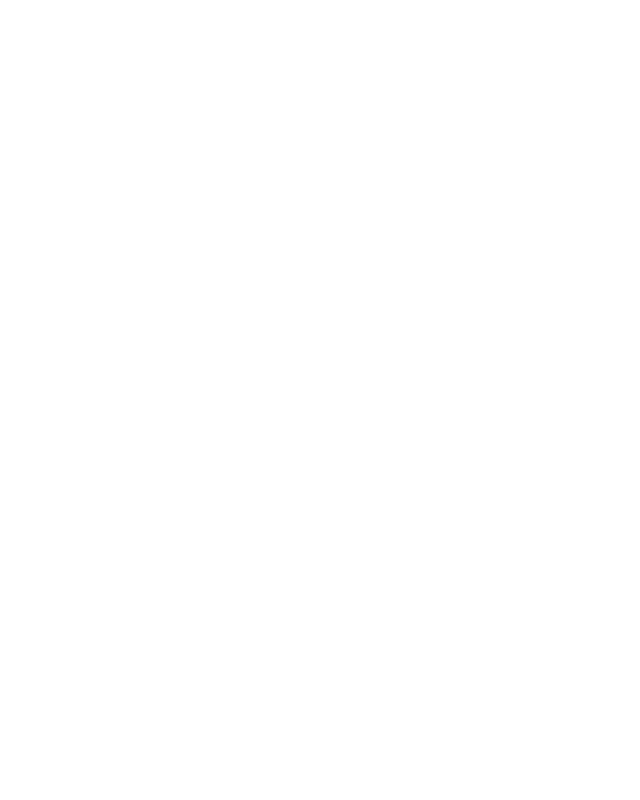
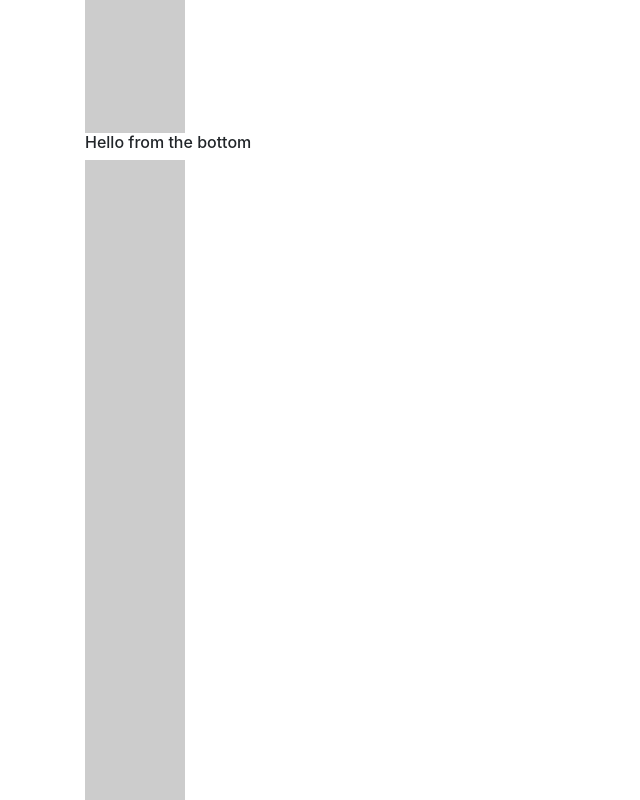
Before and after one commit to eddjimlab/Vue_playground, a Vue app: page /car/1/full in a window 1280 px wide. Shown: the part 1180-1980 px from the top of the page, without its empty margins (0-640 px from the left). Before the commit the page ends 800 px from the top, so only its background shows below. Built offline with nearby package versions, Linux system fonts and the light colour scheme.

Commit message:
hash and scroll example

```diff
--- a/src/pages/CarFull.vue
+++ b/src/pages/CarFull.vue
@@ -2,6 +2,10 @@
   <div>
     <h2>Car Name: {{ $route.query.name }}</h2>
     <h4>Car year: {{ year }}</h4>
+
+    <div class="scroll"></div>
+    <h6 id="scroll">Hello from the bottom</h6>
+    <div class="scroll"></div>
   </div>
 </template>
 
@@ -15,4 +19,10 @@ export default {
 };
 </script>
 
-<style lang="scss"></style>
+<style lang="scss">
+.scroll {
+  height: 1000px;
+  width: 100px;
+  background: #ccc;
+}
+</style>
--- a/src/pages/car.vue
+++ b/src/pages/car.vue
@@ -11,7 +11,8 @@
       :to="{
         name: 'carFull',
         params: { id: id },
-        query: { name: 'Mazda', year: 2019 }
+        query: { name: 'Mazda', year: 2019 },
+        hash: '#scroll'
       }"
       >More info
     </routerLink>
--- a/src/routes.js
+++ b/src/routes.js
@@ -26,5 +26,17 @@ export default new VueRouter({
       ]
     }
   ],
-  mode: "history"
+  mode: "history",
+  scrollBehavior(to, from, savedPosition) {
+    if (savedPosition) {
+      return savedPosition;
+    }
+    if (to.hash) {
+      return { selector: to.hash };
+    }
+    return {
+      x: 0,
+      y: 0
+    };
+  }
 });
```
